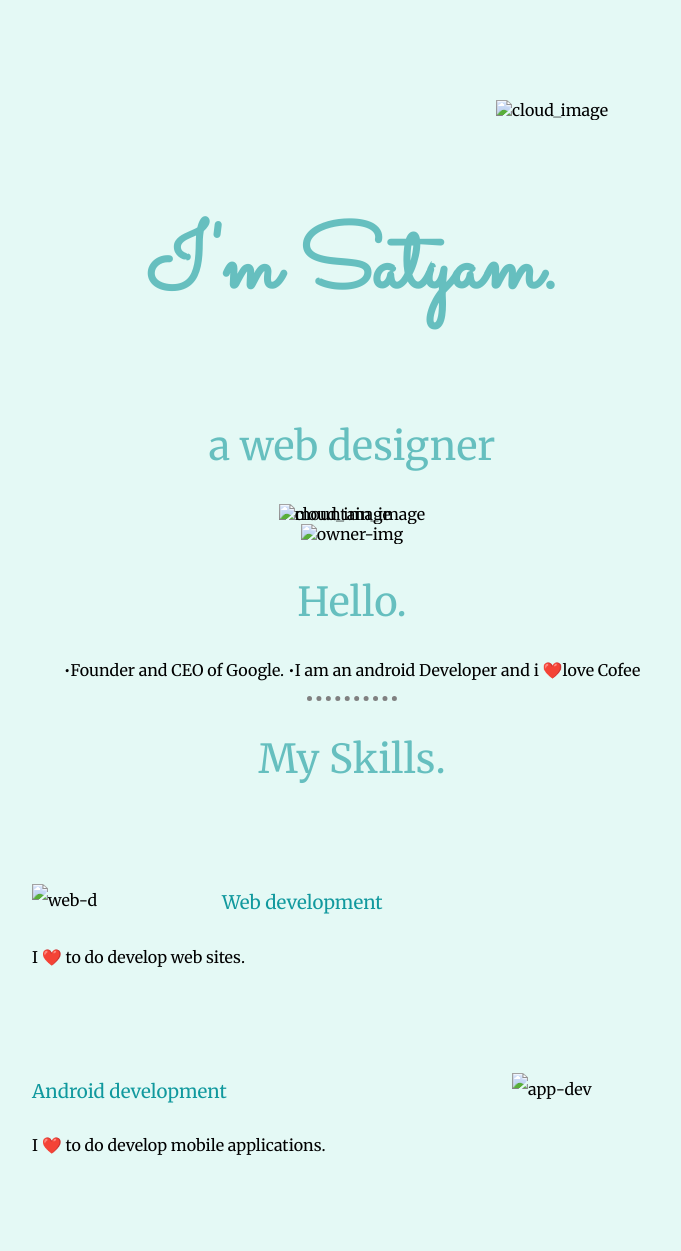
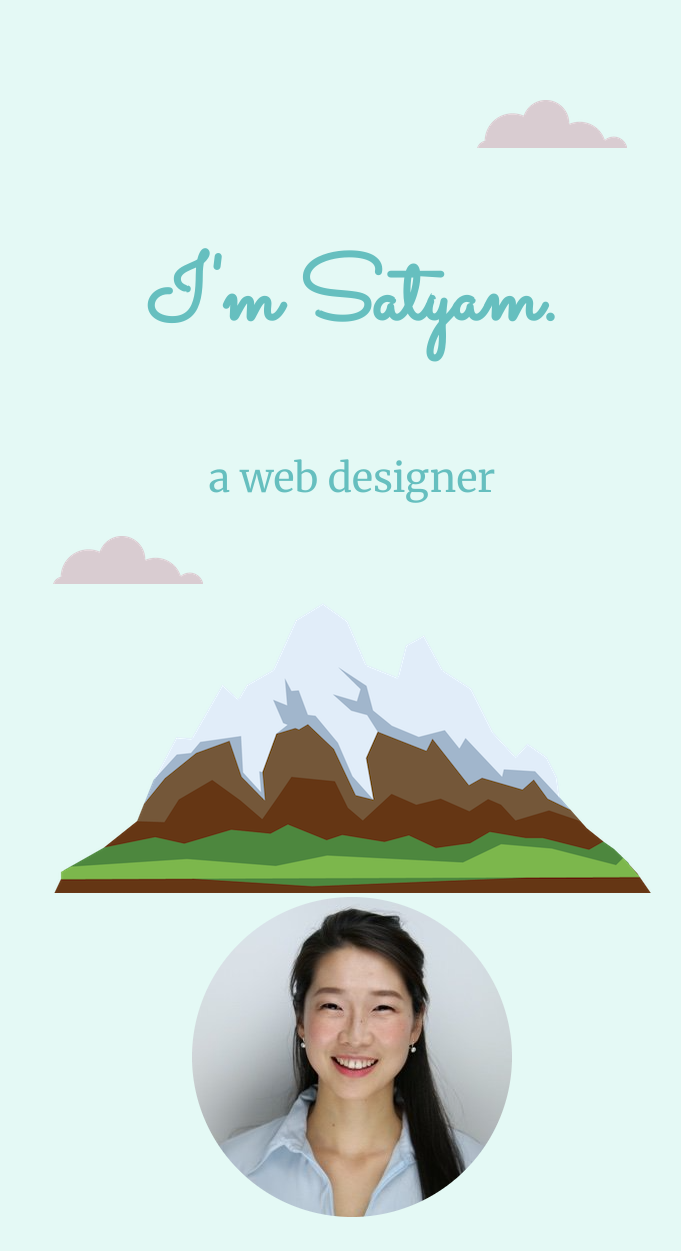
Before and after one commit to satyam287/firstwp, a plain HTML site: page index.html in a window 1280 px wide. Shown: the top 1251 px of the page, without its empty margins (288-969 px from the left). Drawn offline with Linux system fonts and the light colour scheme; files that its build step writes are made by us from their sources.

Commit message:
Update index.html

```diff
--- a/index.html
+++ b/index.html
@@ -5,25 +5,25 @@
   <meta name="viewport" content="width=device-width, initial-scale=1.0">
   <meta http-equiv="X-UA-Compatible" content="ie=edge">
   <title>Satyam's site</title>
-  <link rel="stylesheet" href="css/styles.css">
-<link rel="icon" href="css/favicon.ico">
+  <link rel="stylesheet" href="styles.css">
+<link rel="icon" href="favicon.ico">
 <link rel="preconnect" href="https://fonts.googleapis.com">
 <link rel="preconnect" href="https://fonts.gstatic.com" crossorigin>
 <link href="https://fonts.googleapis.com/css2?family=Merriweather&family=Montserrat:ital,wght@1,300&family=Sacramento&display=swap" rel="stylesheet">
 </head>
 <body>
 <div class="topc">
-<img class="top-cloud" src="images/cloud.png" alt="cloud_image">
+<img class="top-cloud" src="cloud.png" alt="cloud_image">
 
 <h1> <span>  I'm Satyam. </span> </h1>
   <h2>a web designer</h2>
-<img class="bottom-cloud" src="images/cloud.png" alt="cloud_image">
-  <img src="images/mountain.png" alt="mountain_image">
+<img class="bottom-cloud" src="cloud.png" alt="cloud_image">
+  <img src="mountain.png" alt="mountain_image">
 
 </div>
 <div class="middlec">
   <div class="profile">
-    <img src="images/Angelas.png" alt="owner-img">
+    <img src="Angelas.png" alt="owner-img">
     <h2>Hello.</h2>
     <p>•Founder and CEO of Google.
 •I am an android Developer and i ❤️love Cofee
@@ -33,12 +33,12 @@
   <div class="skills">
     <h2>My Skills.</h2>
     <div class="skill-row">
-      <img class="img1" src="images/coding.png" alt="web-d">
+      <img class="img1" src="coding.png" alt="web-d">
       <h3>Web development</h3>
       <p class="discription1">I ❤️ to do develop web sites. </p>
     </div>
     <div class="skill-row">
-      <img class="img2" src="images/code.png" alt="app-dev">
+      <img class="img2" src="code.png" alt="app-dev">
       <h3>Android development</h3>
       <p class="discription2">I ❤️ to do develop mobile applications. </p>
     </div>
```
